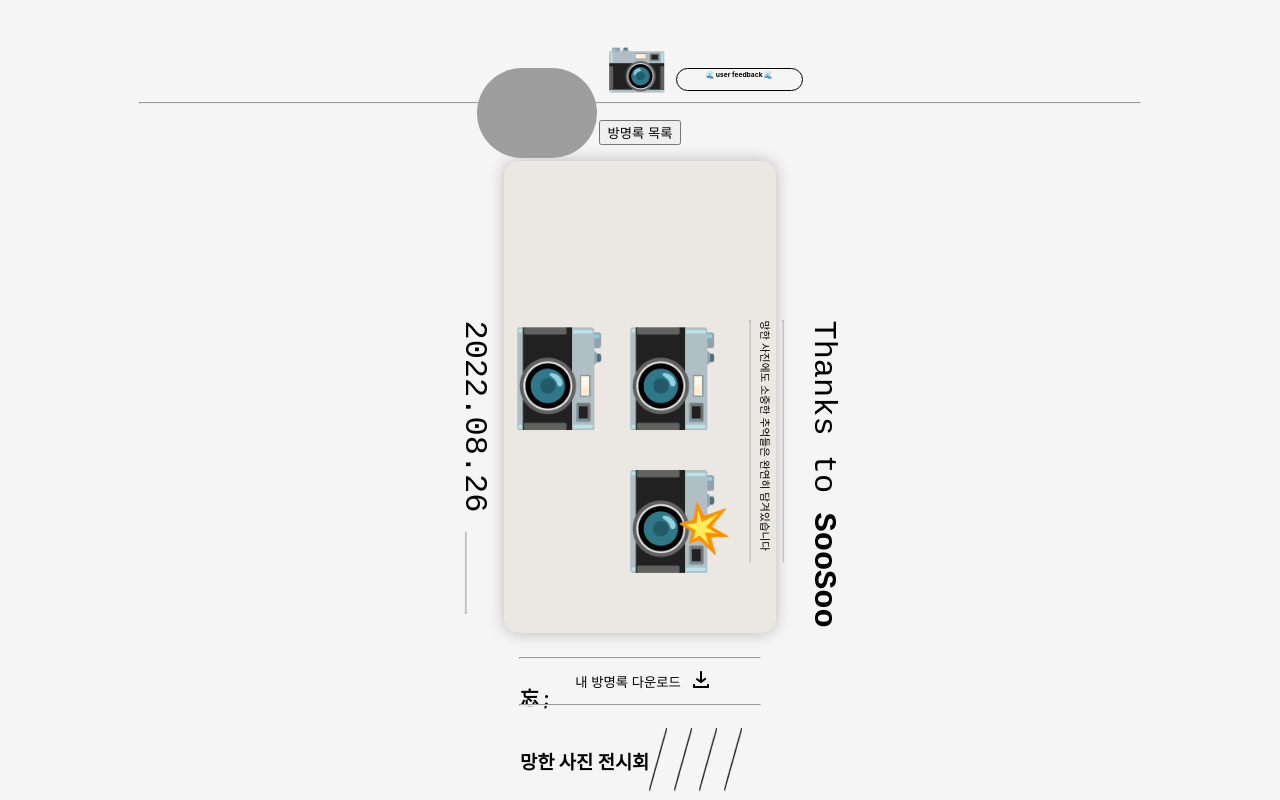
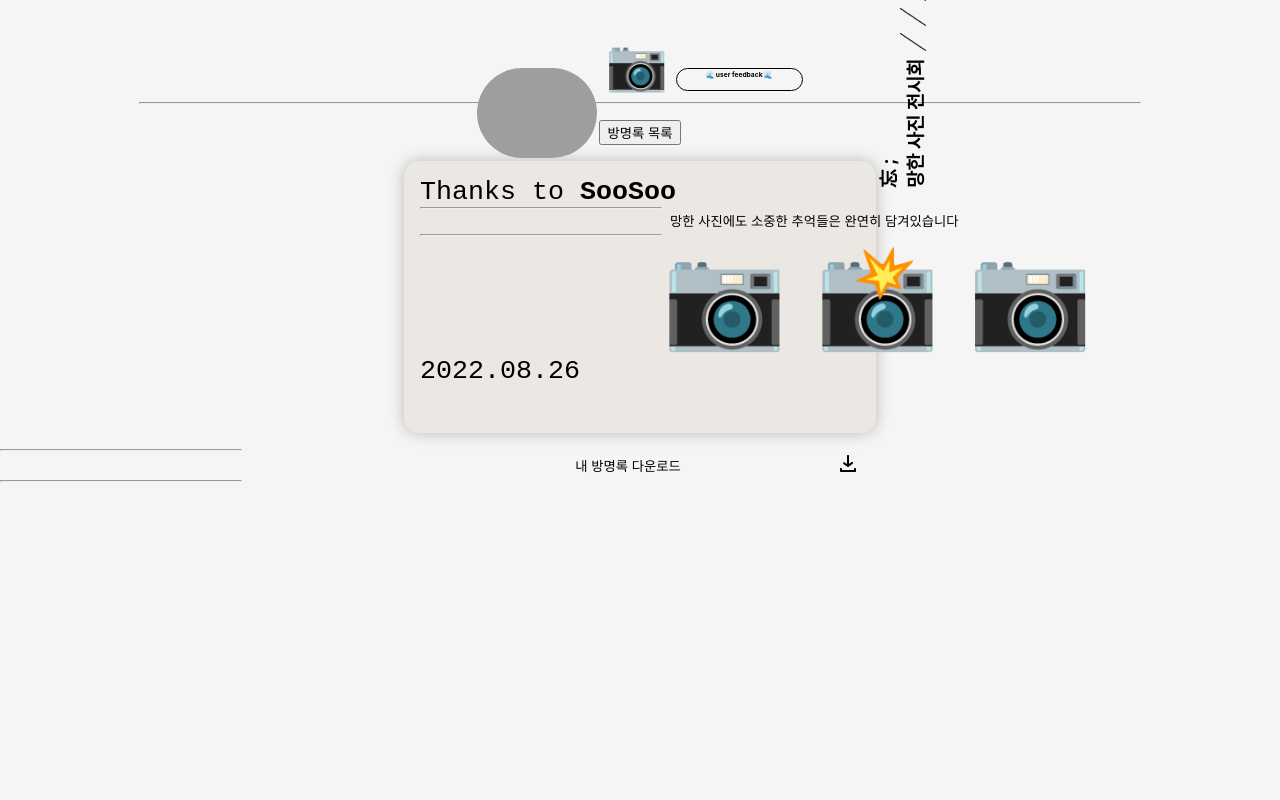
Before and after one commit to seojisoosoo/Rouined-Picture-FRONT, a React (Create React App) app: page /visitorsDetail in a window 1280 px wide. Built offline with nearby package versions, Linux system fonts and the light colour scheme; grey boxes are pictures that could not be loaded.

Commit message:
feat:visitorsDetail stylingㅠㅠㅠ

```diff
--- a/src/App.css
+++ b/src/App.css
@@ -27,3 +27,6 @@ textarea:focus {outline: none;}
   color: red;
   visibility: hidden;
 }
+h3{
+  margin: 0px;
+}
--- a/src/pages/VisitorsDetail.js
+++ b/src/pages/VisitorsDetail.js
@@ -2,7 +2,7 @@ import React from "react";
 import styled from "styled-components";
 import { Link } from "react-router-dom";
 import Visitors from "./Visitors";
-
+import "../App.css";
 const Button = styled.button`
   border: 0px solid transparent;
   background-color: transparent;
@@ -13,11 +13,12 @@ const Button = styled.button`
 `;
 const Hr = styled.hr`
   width: 30vh;
+  float: left;
+  margin: 0;
 `;
-const HrR = styled.hr`
-  height: 10vh;
-  transform: rotate(90deg);
-`;
+// const HrR = styled.hr`
+//   weight: 5vh;
+// `;
 const Dom = styled.div`
   margin-top: 2vh;
   display: flex;
@@ -27,14 +28,18 @@ const Dom = styled.div`
 `;
 const P = styled.p`
   font-size: 10pt;
-  margin: 0vh 1vh;
+  margin: 0.5vh 1vh;
+  float: left;
+  width: 50vh;
+  padding: 0;
 `;
 const Ticket = styled.div`
   padding: 2vh;
 
-  width: 30vh;
-  height: 55vh;
-
+  //   width: 30vh;
+  //   height: 55vh;
+  width: 55vh;
+  height: 30vh;
   border-radius: 15px;
   background-color: #ebe7e3;
   box-shadow: 0px 0px 15px 0px #b8b8b8;
@@ -46,28 +51,34 @@ const TicketDom = styled.div`
   //   text-align: center;
 `;
 const Font = styled.h1`
+  margin: 0;
   font-family: Courier New;
   font-weight: lighter;
+  font-size: 20pt;
   width: 50vh;
 `;
 const TicketIn = styled.div`
-  transform: rotate(90deg);
-  padding: 20px;
-`;
-const PFont = styled.p`
-  width: 50vh;
-  padding: 0;
+  //   transform: rotate(90deg);
+  //   padding: 20px;
+  position: absolute;
+  z-index: 1;
 `;
 const Logo = styled.div`
-  font-size: 70pt;
-  width: 50vh;
+  font-size: 75pt;
+  float: left;
 `;
 const Date = styled.div`
-  display: flex;
-  flex-direction: row;
-  width: 50vh;
+  //   display: flex;
+  //   flex-direction: row;
+  //   width: 50vh;
 `;
-const TicketOut = styled.div``;
+const TicketOut = styled.div`
+  width: 30vh;
+  margin: -17vh 0vh 0vh 45vh;
+  transform: rotate(-90deg);
+  position: relative;
+  z-index: 2;
+`;
 const VisitorsDetail = () => {
   return (
     <>
@@ -83,21 +94,19 @@ const VisitorsDetail = () => {
               Thanks to <strong>SooSoo</strong>
             </Font>
             <Hr />
-            <PFont>망한 사진에도 소중한 추억들은 완연히 담겨있습니다</PFont>
+            <P>망한 사진에도 소중한 추억들은 완연히 담겨있습니다</P>
             <Hr />
+            <br />
             <Logo> 📷 📸 📷 </Logo>
             <Date>
               <Font style={{ width: "13vh" }}>2022.08.26</Font>
-              <HrR />
             </Date>
           </TicketIn>
           <TicketOut>
-            <div>
-              <h3>忘 ; </h3>
-              <div style={{ display: "flex", flexDirection: "row" }}>
-                <h3>망한 사진 전시회</h3>
-                <img src="img/lines.png" alt="#" />
-              </div>
+            <h3>忘 ; </h3>
+            <div style={{ display: "flex", flexDirection: "row" }}>
+              <h3 style={{ marginRight: "1vh" }}>망한 사진 전시회 </h3>
+              <img src="img/lines.png" alt="#" />
             </div>
           </TicketOut>
         </Ticket>
```
